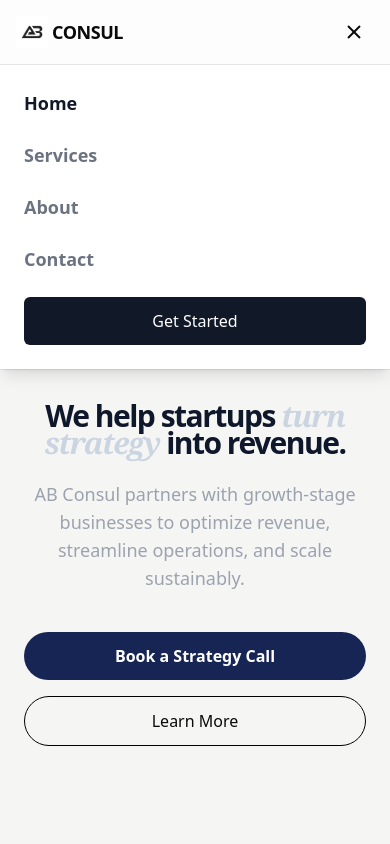
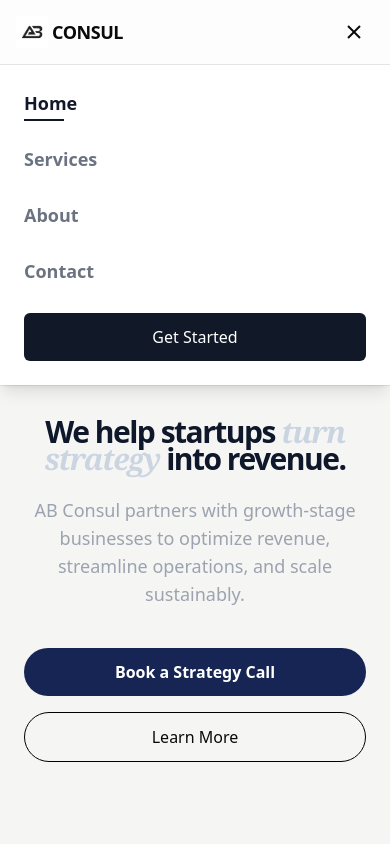
Before and after one commit to l-tting/ab-consul, a Next.js app in the folder my-app/: page / in a window 390 px wide. Both pictures are taken after a click on the button 354 px from the left and 32 px from the top of the page. Shown: the top 844 px of the page. Built offline with nearby package versions, Linux system fonts and the light colour scheme.

Commit message:
track nav state to know user current page...update from bold font tracking

```diff
--- a/my-app/src/components/Navbar.jsx
+++ b/my-app/src/components/Navbar.jsx
@@ -4,7 +4,6 @@ import { useState } from "react";
 import Link from "next/link";
 import { usePathname } from "next/navigation";
 
-/* Example NAV_LINKS inside same file */
 const NAV_LINKS = [
   { label: "Home", href: "/" },
   { label: "Services", href: "/services" },
@@ -60,6 +59,7 @@ export default function Navbar() {
                     }`}
                   >
                     {link.label}
+
                     {isActive && (
                       <span className="absolute bottom-0 left-0 h-[2px] w-full bg-gray-900 dark:bg-white" />
                     )}
@@ -103,13 +103,17 @@ export default function Navbar() {
                     key={link.label}
                     href={link.href}
                     onClick={() => setIsMenuOpen(false)}
-                    className={`block text-lg font-semibold transition-colors ${
+                    className={`relative block text-lg font-semibold pb-1 transition-colors ${
                       isActive
                         ? "text-gray-900 dark:text-white"
                         : "text-gray-500 hover:text-gray-900 dark:text-gray-300"
                     }`}
                   >
                     {link.label}
+
+                    {isActive && (
+                      <span className="absolute bottom-0 left-0 h-[2px] w-10 bg-gray-900 dark:bg-white" />
+                    )}
                   </Link>
                 );
               })}
```
